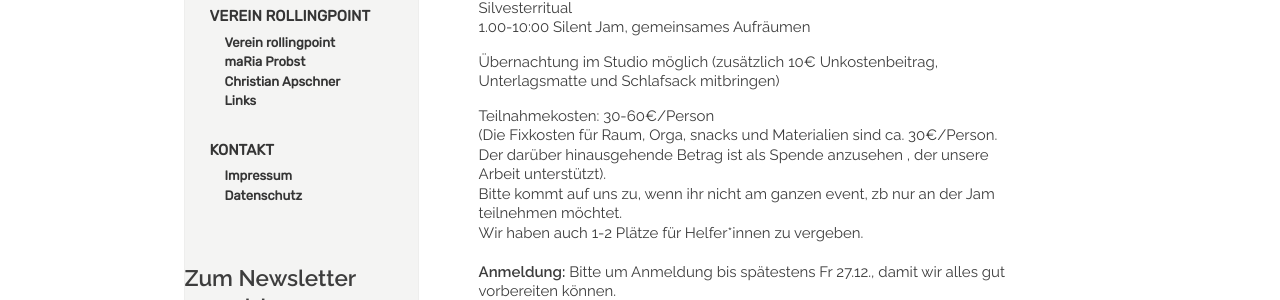
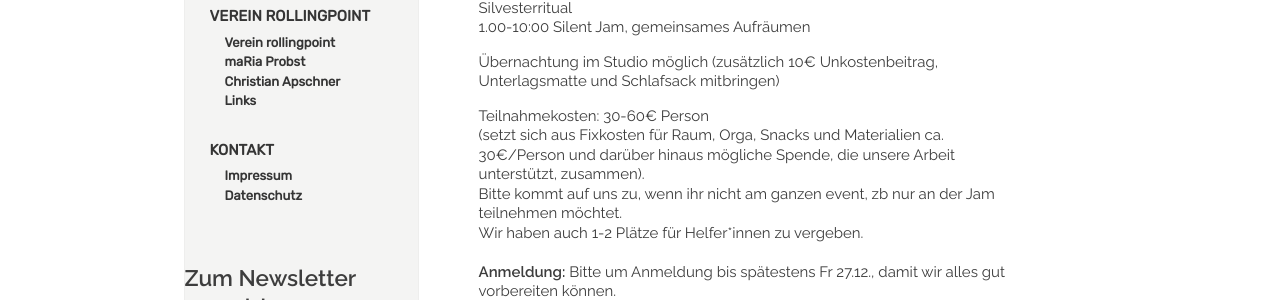
Before and after one commit to manulari/rollingpointat, a Jekyll site: the page built from _pages_de/silvester.md, in a window 1280 px wide. Shown: the part 866-1166 px from the top of the page. Built offline with Jekyll 4.4.1, drawn with Linux system fonts in a browser that asks for light colours; comment, search, counter and statistics services are not loaded.

Commit message:
Update page (de) “silvester”

```diff
--- a/_pages_de/silvester.md
+++ b/_pages_de/silvester.md
@@ -24,8 +24,8 @@ Silvesterritual\
 
 Übernachtung im Studio möglich (zusätzlich 10€ Unkostenbeitrag, Unterlagsmatte und Schlafsack mitbringen)
 
-Teilnahmekosten: 30-60€/Person\
-(Die Fixkosten für Raum, Orga, snacks und Materialien sind ca. 30€/Person. Der darüber hinausgehende Betrag ist als Spende anzusehen , der unsere Arbeit unterstützt).\
+Teilnahmekosten: 30-60€ Person\
+(setzt sich aus Fixkosten für Raum, Orga, Snacks und Materialien ca. 30€/Person und darüber hinaus mögliche Spende, die unsere Arbeit unterstützt, zusammen).\
 Bitte kommt auf uns zu, wenn ihr nicht am ganzen event, zb nur an der Jam teilnehmen möchtet.\
 Wir haben auch 1-2 Plätze für Helfer*innen zu vergeben.\
 \
```
